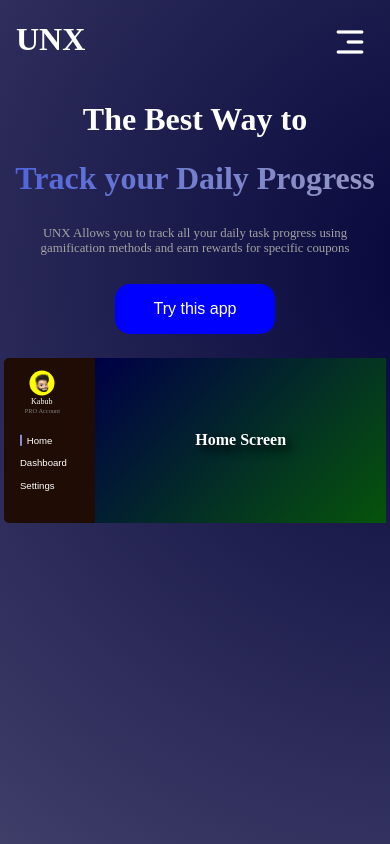
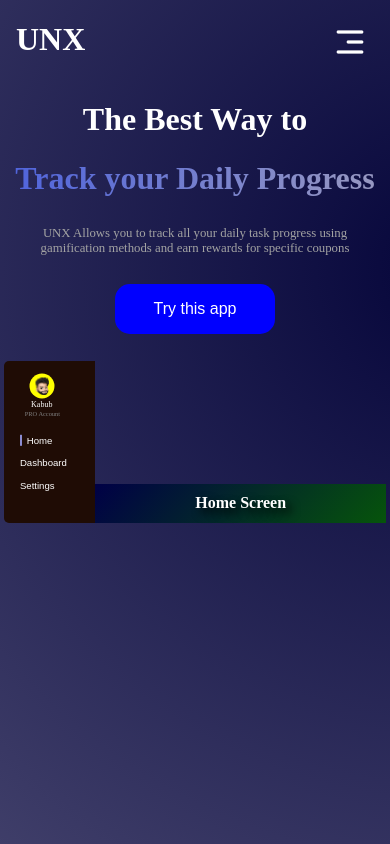
Before and after one commit to Khabub/webdev-learning-slick, a React (Create React App) app: page /products in a window 390 px wide. Built offline with nearby package versions, Linux system fonts and the light colour scheme.

Commit message:
working on mobil landscape

```diff
--- a/src/components/Layout/Pages_Dashboard.module.css
+++ b/src/components/Layout/Pages_Dashboard.module.css
@@ -1,6 +1,7 @@
 .container {
   display: flex;
   justify-content: space-around;
+  align-items: flex-end;
   width: 98vw;
   padding: 0;
   margin: 1rem auto;
```
